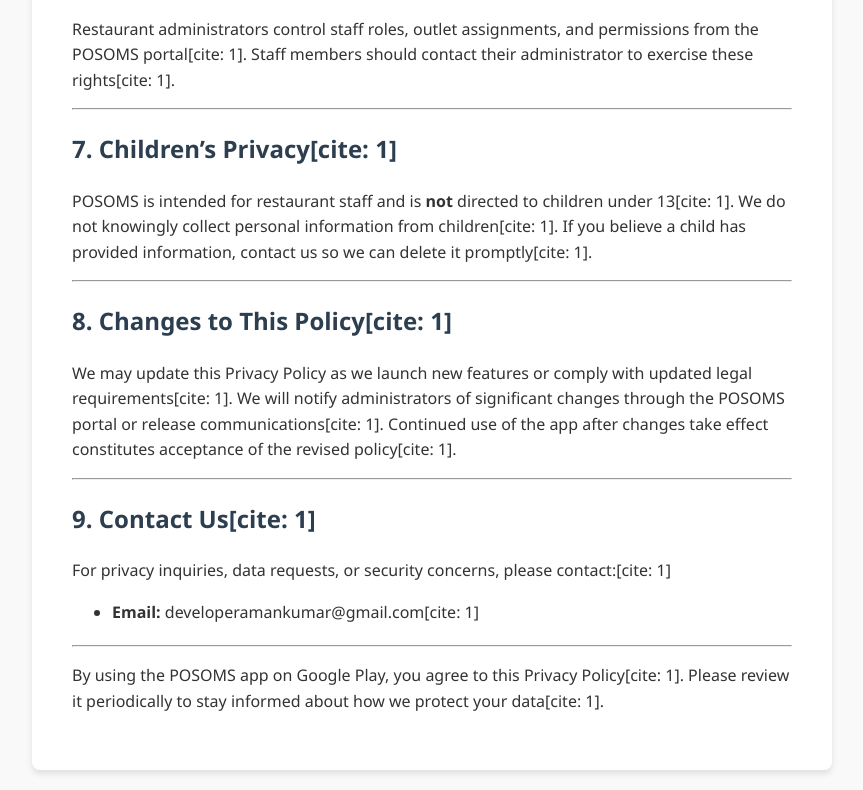
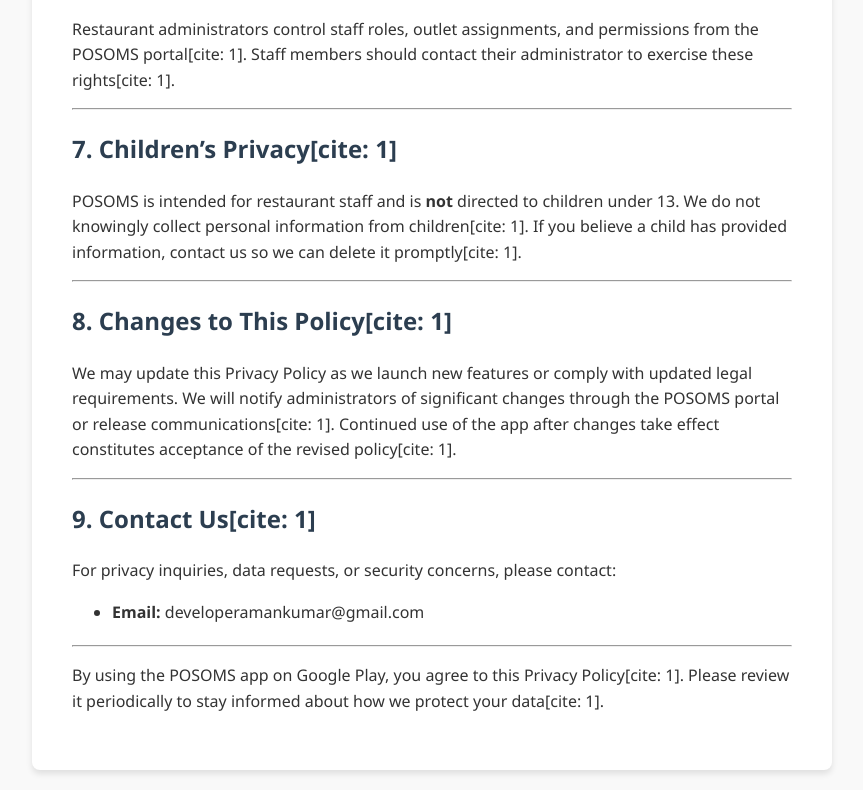
Before and after one commit to aman4india/privacy-policy, a plain HTML site: page diney/index.html in a window 1280 px wide. Shown: the part 2582-3372 px from the top of the page, without its empty margins (208-1071 px from the left). Drawn offline with Linux system fonts and the light colour scheme.

Commit message:
Fix HTML formatting in privacy policy section

```diff
--- a/diney/index.html
+++ b/diney/index.html
@@ -160,22 +160,22 @@
 
         <h2>7. Children’s Privacy[cite: 1]</h2>
 
-        <p>POSOMS is intended for restaurant staff and is <strong>not</strong> directed to children under 13[cite: 1]. We do not knowingly collect personal information from children[cite: 1]. If you believe a child has provided information, contact us so we can delete it promptly[cite: 1].</p>
+        <p>POSOMS is intended for restaurant staff and is <strong>not</strong> directed to children under 13. We do not knowingly collect personal information from children[cite: 1]. If you believe a child has provided information, contact us so we can delete it promptly[cite: 1].</p>
 
         <hr>
 
         <h2>8. Changes to This Policy[cite: 1]</h2>
 
-        <p>We may update this Privacy Policy as we launch new features or comply with updated legal requirements[cite: 1]. We will notify administrators of significant changes through the POSOMS portal or release communications[cite: 1]. Continued use of the app after changes take effect constitutes acceptance of the revised policy[cite: 1].</p>
+        <p>We may update this Privacy Policy as we launch new features or comply with updated legal requirements. We will notify administrators of significant changes through the POSOMS portal or release communications[cite: 1]. Continued use of the app after changes take effect constitutes acceptance of the revised policy[cite: 1].</p>
 
         <hr>
 
         <h2>9. Contact Us[cite: 1]</h2>
 
-        <p>For privacy inquiries, data requests, or security concerns, please contact:[cite: 1]</p>
+        <p>For privacy inquiries, data requests, or security concerns, please contact:</p>
 
         <ul>
-            <li><strong>Email:</strong> developeramankumar@gmail.com[cite: 1]</li>
+            <li><strong>Email:</strong> developeramankumar@gmail.com</li>
 
         </ul>
 
```
